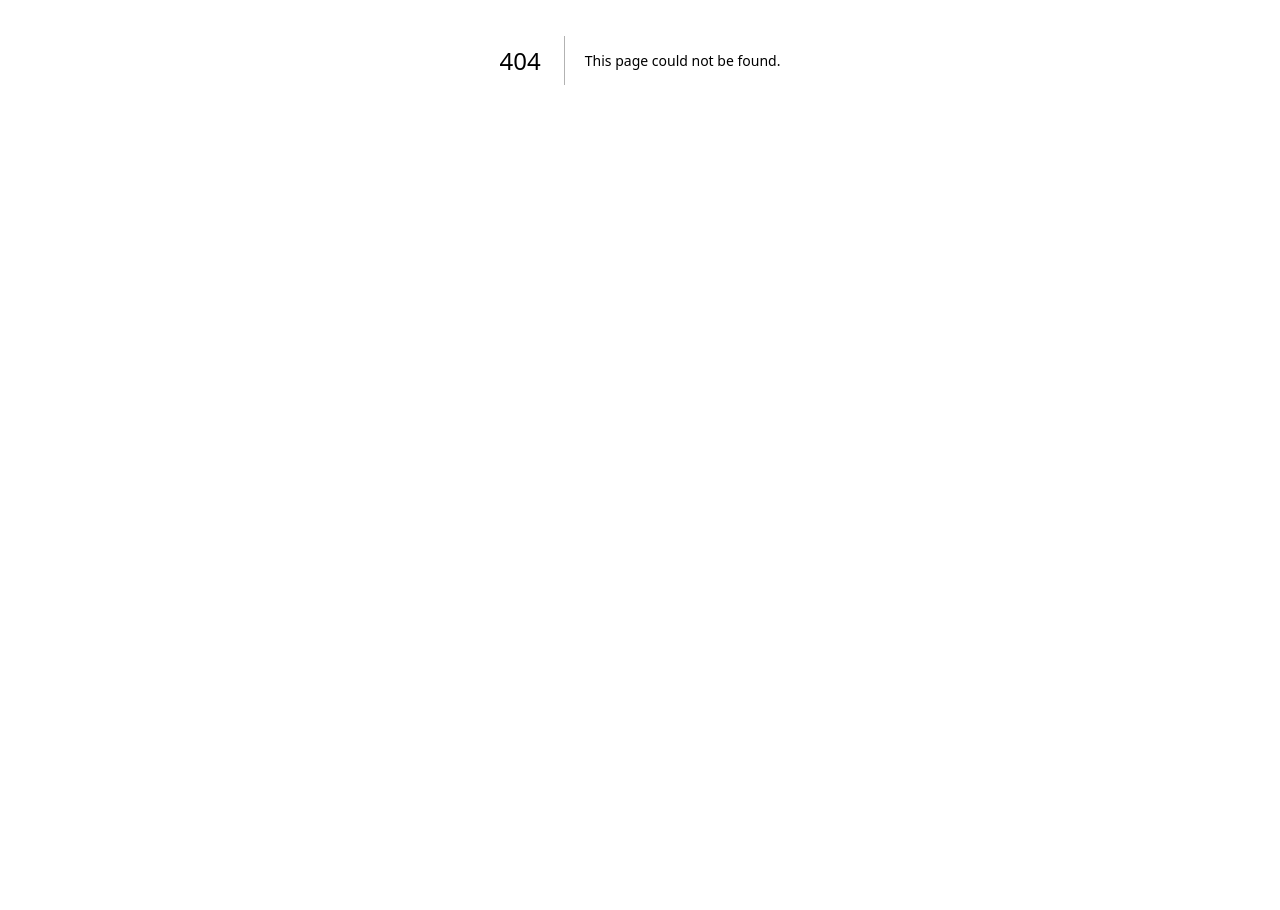
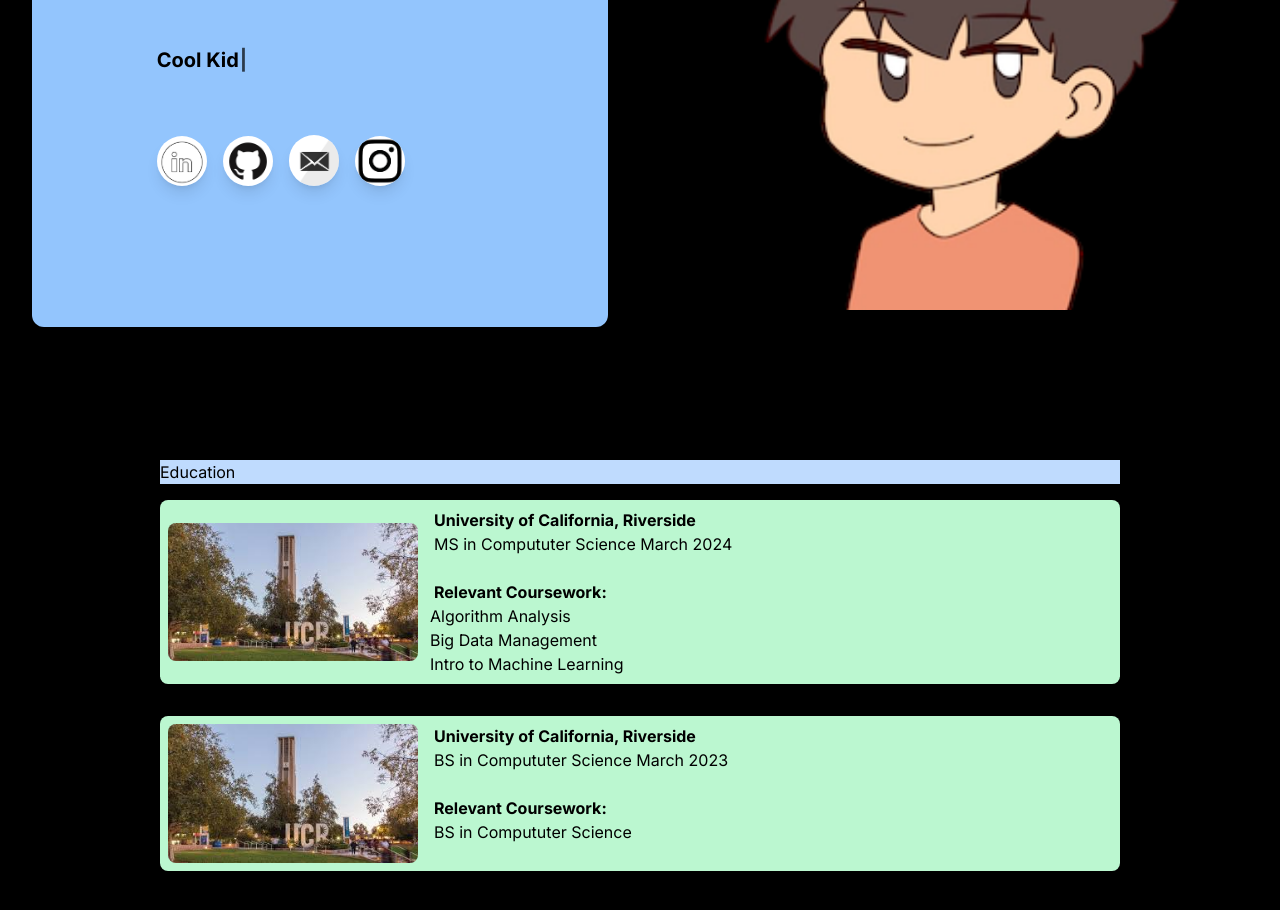
Before and after one commit to JakinChan200/site, a Next.js app: page /site/ in a window 1280 px wide. Before the commit this address had no page. Shown: the part 340-1250 px from the top of the page. Before the commit the page ends 800 px from the top, so only its background shows below. Built offline with nearby package versions, Linux system fonts and the light colour scheme.

Commit message:
Added an Education section

```diff
--- a/app/page.tsx
+++ b/app/page.tsx
@@ -4,6 +4,7 @@
 import TypingEffect from "../public/components/typewriter";
 import Typewriter from 'typewriter-effect';
 import Link from 'next/link';
+import { Tag } from  '../public/components/tag';
 
 
 // import profilePicture from "/assets/Jakin.webp";
@@ -11,21 +12,23 @@
 // import githubLogo from "/assets/GithubLogo.png";
 // import emailLogo from "/assets/EmailLogo.png";
 // import instagramLogo from "/assets/InstagramLogo.png";
+// import UCR from "/assets/UCR.jpg"
 
 // import profilePicture from "/site/assets/Jakin.webp";
 // import linkedinLogo from "/site/assets/LinkedinLogo.png";
 // import githubLogo from "/site/assets/GithubLogo.png";
 // import emailLogo from "/site/assets/EmailLogo.png";
 // import instagramLogo from "/site/assets/InstagramLogo.png";
+// import UCR from "/site/assets/UCR.png";
 
 
 
 export default function Home() {
   return (
-    <main /*className="flex min-h-screen flex-col items-left justify-between p-24"*/>
-      <div className="grid h-screen grid-cols-2 vertical-align bg-black justify-center items-center">
-        <div className="flex flex-wrap flex-col h-2/3 justify-center items-start text-6xl proxima font-bold bg-blue-300 box-content h-50 w-100 border-1 my-8 mx-8 shadow m4 rounded-xl /*hover:animate-pulse*/">
-          <div className="self-start pl-60">
+    <main className="bg-black">
+      <div className="grid h-screen grid-cols-2 vertical-align justify-center items-center">
+        <div className="flex flex-wrap flex-col order-1 h-2/3 justify-center items-start text-6xl proxima font-bold bg-blue-300 box-content h-50 w-100 border-1 my-8 mx-8 shadow m4 rounded-xl /*hover:animate-pulse*/">
+          <div className="self-center w-4/10">
             <div className="text-6xl font-bold display:block">
               Jakin Chan
             </div>
@@ -45,7 +48,7 @@
                 <button className="transition hover:-translate-y-2">
                   <Image
                     className="rounded-full shadow-lg bg-transparent mr-4"
-                    src="/assets/LinkedinLogo.png"
+                    src="/site/assets/LinkedinLogo.png"
                     alt="LinkedIn Logo"
                     width={50}
                     height={50}
@@ -57,7 +60,7 @@
                 <button className="transition hover:-translate-y-2">
                   <Image
                     className="rounded-full shadow-lg bg-transparent mr-4"
-                    src="/assets/GithubLogo.png"
+                    src="/site/assets/GithubLogo.png"
                     alt="Github Logo"
                     width={50}
                     height={50}
@@ -69,7 +72,7 @@
                 <button className="transition hover:-translate-y-2">
                   <Image
                     className="rounded-full shadow-lg bg-transparent mr-4"
-                    src="/assets/EmailLogo.png"
+                    src="/site/assets/EmailLogo.png"
                     alt="EmailLogo"
                     width={50}
                     height={50}
@@ -81,7 +84,7 @@
                 <button className="transition hover:-translate-y-2">
                   <Image
                     className="rounded-full shadow-lg bg-transparent mr-4"
-                    src="/assets/InstagramLogo.png"
+                    src="/site/assets/InstagramLogo.png"
                     alt="InstagramLogo"
                     width={50}
                     height={50}
@@ -91,9 +94,9 @@
               </Link>
             </div>
           </div>
-          <div className="flex h-screen justify-center items-center">
+          <div className="flex order-2 h-screen justify-center items-center">
             <Image
-              src="/assets/Jakin.webp"
+              src="/site/assets/Jakin.webp"
               width={500}
               height={500}
               alt="jakin image"
@@ -102,122 +105,70 @@
         </div>
       </div>
 
+      <div className="flex flex-wrap flex-col justify-center items-center">
+        <div className="w-3/4 bg-blue-200 self-center">
+          Education
+        </div>
+        <div className="flex flex-none flex-wrap rounded-lg bg-green-200 display:block w-3/4 shadow-lg m-4">
+          <div className="self-center m-2">
+            <Image
+              className="rounded-lg"
+              src="/site/assets/UCR.jpg"
+              width={250}
+              height={250}
+              alt="jakin image"
+              priority
+            />
+          </div>
+          <div className="flex flex-wrap flex-col">
+            <div className="font-bold sans-serif text-black w-full mt-2 ml-2">
+              University of California, Riverside
+            </div>
+            <div className="text-black ml-2">
+              MS in Compututer Science March 2024
+            </div>
+            <br />
+            <div className="text-black ml-2 font-bold">
+              Relevant Coursework:
+            </div>
+            <div className="text-black ml-1 mb-2">
+              <Tag text="Algorithm Analysis"/>
+              <Tag text="Big Data Management"/>
+              <Tag text="Intro to Machine Learning"/>
+            </div>
+          </div>
+        </div>
+        <div className="flex flex-none rounded-lg bg-green-200 display:block w-3/4 shadow-lg m-4">
+          <div className="self-center m-2">
+            <Image
+              className="rounded-lg"
+              src="/site/assets/UCR.jpg"
+              width={250}
+              height={250}
+              alt="jakin image"
+              priority
+            />
+          </div>
+          <div className="flex flex-wrap flex-col">
+            <div className="font-bold sans-serif text-black w-full mt-2 ml-2">
+              University of California, Riverside
+            </div>
+            <div className="text-black ml-2">
+              BS in Compututer Science March 2023
+            </div>
+            <br />
+            <div className="text-black ml-2 font-bold">
+              Relevant Coursework:
+            </div>
+            <div className="text-black ml-2 mb-2">
+              BS in Compututer Science
+            </div>
+          </div>
+        </div>
+      </div>
       <button className="dark:md:hover:bg-fuchsia-600">
           Save changes
       </button>
-      {/* <div
-        className="bg-scroll"
-        style={{
-          backgroundImage: `url('/Rectangle 1.png')`,
-          height: "972px",
-          }}
-        >
-      </div> */}
-      {/* <div className="z-10 max-w-5xl w-full items-center justify-between font-mono text-sm lg:flex">
-        <p className="fixed left-0 top-0 flex w-full justify-center border-b border-gray-300 bg-gradient-to-b from-zinc-200 pb-6 pt-8 backdrop-blur-2xl dark:border-neutral-800 dark:bg-zinc-800/30 dark:from-inherit lg:static lg:w-auto  lg:rounded-xl lg:border lg:bg-gray-200 lg:p-4 lg:dark:bg-zinc-800/30">
-          Get started by editing&nbsp;
-          <code className="font-mono font-bold">app/page.tsx</code>
-        </p>
-        <div className="fixed bottom-0 left-0 flex h-48 w-full items-end justify-center bg-gradient-to-t from-white via-white dark:from-black dark:via-black lg:static lg:h-auto lg:w-auto lg:bg-none">
-          <a
-            className="pointer-events-none flex place-items-center gap-2 p-8 lg:pointer-events-auto lg:p-0"
-            href="https://vercel.com?utm_source=create-next-app&utm_medium=appdir-template&utm_campaign=create-next-app"
-            target="_blank"
-            rel="noopener noreferrer"
-          >
-            By{" "}
-            <Image
-              src="/vercel.svg"
-              alt="Vercel Logo"
-              className="dark:invert"
-              width={100}
-              height={24}
-              priority
-            />
-          </a>
-        </div>
-      </div>
-
-      <div className="relative flex place-items-center before:absolute before:h-[300px] before:w-full sm:before:w-[480px] before:-translate-x-1/2 before:rounded-full before:bg-gradient-radial before:from-white before:to-transparent before:blur-2xl before:content-[''] after:absolute after:-z-20 after:h-[180px] after:w-full sm:after:w-[240px] after:translate-x-1/3 after:bg-gradient-conic after:from-sky-200 after:via-blue-200 after:blur-2xl after:content-[''] before:dark:bg-gradient-to-br before:dark:from-transparent before:dark:to-blue-700 before:dark:opacity-10 after:dark:from-sky-900 after:dark:via-[#0141ff] after:dark:opacity-40 before:lg:h-[360px] z-[-1]">
-        <Image
-          className="relative dark:drop-shadow-[0_0_0.3rem_#ffffff70] dark:invert"
-          src="/next.svg"
-          alt="Next.js Logo"
-          width={180}
-          height={37}
-          priority
-        />
-      </div>
-
-      <div className="mb-32 grid text-center lg:max-w-5xl lg:w-full lg:mb-0 lg:grid-cols-4 lg:text-left">
-        <a
-          href="https://nextjs.org/docs?utm_source=create-next-app&utm_medium=appdir-template&utm_campaign=create-next-app"
-          className="group rounded-lg border border-transparent px-5 py-4 transition-colors hover:border-gray-300 hover:bg-gray-100 hover:dark:border-neutral-700 hover:dark:bg-neutral-800/30"
-          target="_blank"
-          rel="noopener noreferrer"
-        >
-          <h2 className={`mb-3 text-2xl font-semibold`}>
-            Docs{" "}
-            <span className="inline-block transition-transform group-hover:translate-x-1 motion-reduce:transform-none">
-              -&gt;
-            </span>
-          </h2>
-          <p className={`m-0 max-w-[30ch] text-sm opacity-50`}>
-            Find in-depth information about Next.js features and API.
-          </p>
-        </a>
-
-        <a
-          href="https://nextjs.org/learn?utm_source=create-next-app&utm_medium=appdir-template-tw&utm_campaign=create-next-app"
-          className="group rounded-lg border border-transparent px-5 py-4 transition-colors hover:border-gray-300 hover:bg-gray-100 hover:dark:border-neutral-700 hover:dark:bg-neutral-800/30"
-          target="_blank"
-          rel="noopener noreferrer"
-        >
-          <h2 className={`mb-3 text-2xl font-semibold`}>
-            Learn{" "}
-            <span className="inline-block transition-transform group-hover:translate-x-1 motion-reduce:transform-none">
-              -&gt;
-            </span>
-          </h2>
-          <p className={`m-0 max-w-[30ch] text-sm opacity-50`}>
-            Learn about Next.js in an interactive course with&nbsp;quizzes!
-          </p>
-        </a>
-
-        <a
-          href="https://vercel.com/templates?framework=next.js&utm_source=create-next-app&utm_medium=appdir-template&utm_campaign=create-next-app"
-          className="group rounded-lg border border-transparent px-5 py-4 transition-colors hover:border-gray-300 hover:bg-gray-100 hover:dark:border-neutral-700 hover:dark:bg-neutral-800/30"
-          target="_blank"
-          rel="noopener noreferrer"
-        >
-          <h2 className={`mb-3 text-2xl font-semibold`}>
-            Templates{" "}
-            <span className="inline-block transition-transform group-hover:translate-x-1 motion-reduce:transform-none">
-              -&gt;
-            </span>
-          </h2>
-          <p className={`m-0 max-w-[30ch] text-sm opacity-50`}>
-            Explore starter templates for Next.js.
-          </p>
-        </a>
-
-        <a
-          href="https://vercel.com/new?utm_source=create-next-app&utm_medium=appdir-template&utm_campaign=create-next-app"
-          className="group rounded-lg border border-transparent px-5 py-4 transition-colors hover:border-gray-300 hover:bg-gray-100 hover:dark:border-neutral-700 hover:dark:bg-neutral-800/30"
-          target="_blank"
-          rel="noopener noreferrer"
-        >
-          <h2 className={`mb-3 text-2xl font-semibold`}>
-            Deploy{" "}
-            <span className="inline-block transition-transform group-hover:translate-x-1 motion-reduce:transform-none">
-              -&gt;
-            </span>
-          </h2>
-          <p className={`m-0 max-w-[30ch] text-sm opacity-50 text-balance`}>
-            Instantly deploy your Next.js site to a shareable URL with Vercel.
-          </p>
-        </a>
-  </div>*/}
     </main>
   );
 }
--- a/next.config.mjs
+++ b/next.config.mjs
@@ -12,7 +12,7 @@
    *
    * @see https://nextjs.org/docs/app/api-reference/next-config-js/basePath
    */
-  //basePath: "/site",
+  basePath: "/site",
 
   /**
    * Disable server-based image optimization. Next.js does not support
--- /dev/null
+++ b/public/components/tag.tsx
@@ -0,0 +1,15 @@
+'use client'
+import React from 'react';
+
+interface tagProps {
+    text: string
+}
+
+export const Tag: React.FC<tagProps> = ({text}) => {
+
+    return (
+      <div className="rounded-lg bg-blue-600 text-white font-medium mr-1 mb-1 inline-block p-2">
+        {text}
+      </div>
+    );
+};
```
Also changed, not shown: public/assets/UCR.jpg (added).
